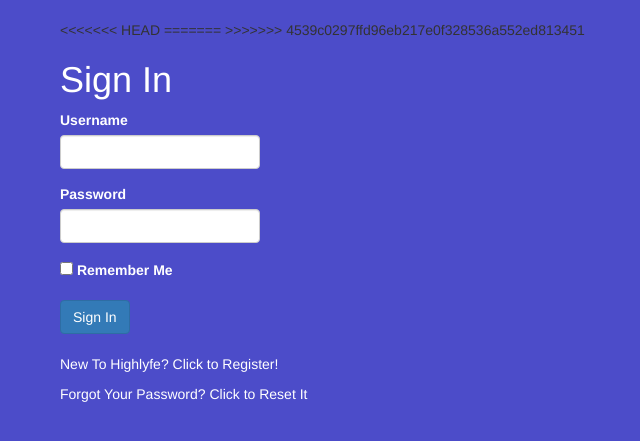
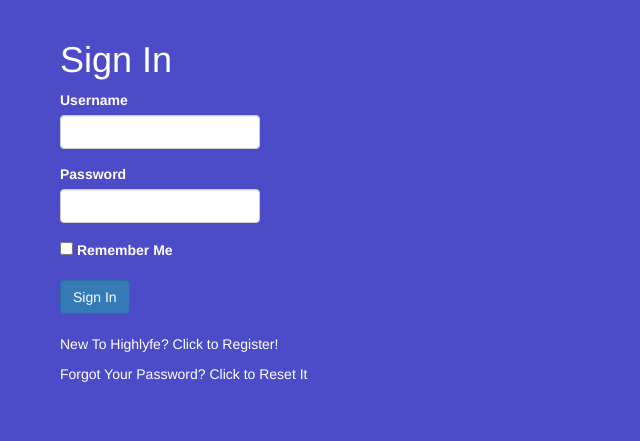
Before and after one commit to DannyBW23/highlyfecollective.com-FullStack, a Flask app: page /auth/login in a window 1280 px wide. Shown: the part 52-493 px from the top of the page, without its empty margins (10-650 px from the left). Run offline with Flask 3, Linux system fonts and the light colour scheme; some libraries are stand-ins or nearby versions.

Commit message:
Resolved merge conflict in login.html

```diff
--- a/app/templates/auth/login.html
+++ b/app/templates/auth/login.html
@@ -24,10 +24,6 @@
     </style>
 </head>
 <body>
-<<<<<<< HEAD
-
-=======
->>>>>>> 4539c0297ffd96eb217e0f328536a552ed813451
 
     <h1>Sign In</h1>
     <div class="row">
```
